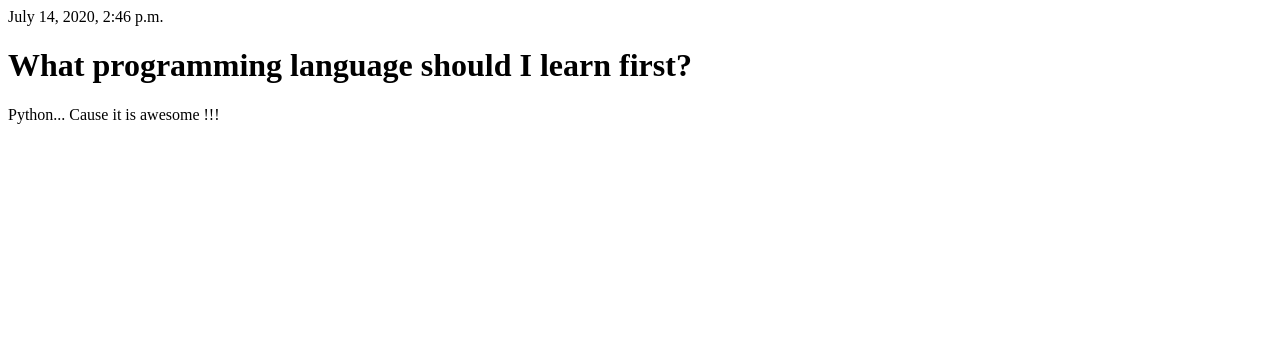
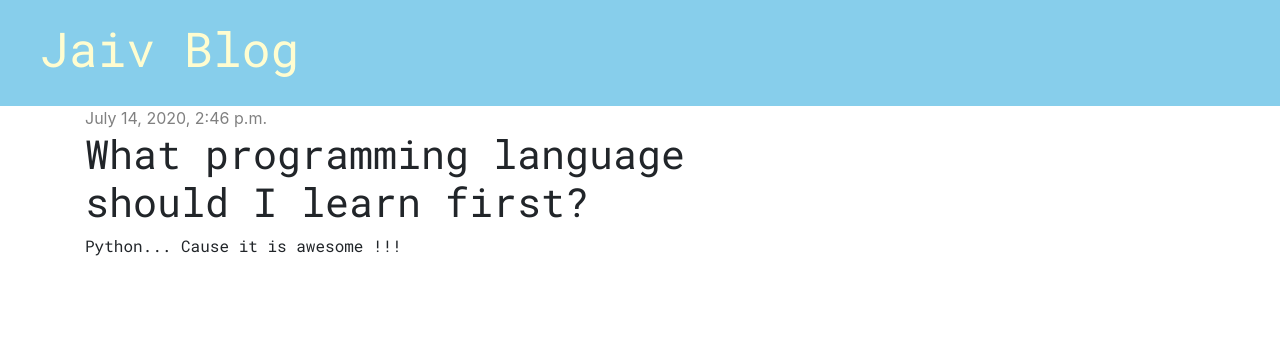
Before and after one commit to Jaiv24/my_django_site, a Django app: template blog/templates/blog/post_detail.html in a window 1280 px wide. Shown: the top 347 px of the page. Run offline with Django 3.2, Linux system fonts and the light colour scheme; the template is opened without the code that fills it: values that come from a table or form of the project are taken from there, others are empty; data comes from the database, SQL or seed files in the repository; both versions use the stored data as it was after the commit; parts of the project's set-up code (start-up, migrations or seed data) failed here and were passed over; some libraries are stand-ins or nearby versions.

Commit message:
Apply DRY principle by using extends in Django and add styles

```diff
--- /dev/null
+++ b/blog/static/css/blog.css
@@ -0,0 +1,32 @@
+.page-header{
+  background-color: skyblue;
+  margin-top: 0;
+  padding: 20px 20px 20px 40px;
+}
+.page-header h1 a{
+  color: #fffdd0;
+  text-decoration: none;
+  font-size: 36pt;
+}
+.context {
+  margin-left: 40px;
+}
+h1, h2, h3, h4, p {
+  font-family: "Roboto Mono", "Lucida Grande", "DejaVu Sans", "Bitstream Vera Sans", Verdana, Arial, sans-serif;
+}
+
+.date {
+  color: grey;
+}
+
+.post{
+  margin-bottom: 90px;
+}
+
+.post h1 a {
+  color: #000000;
+}
+
+.post h1 a:visited {
+  color: purple;
+}
--- /dev/null
+++ b/blog/templates/blog/base.html
@@ -0,0 +1,26 @@
+
+<!DOCTYPE html>
+<html lang="en">
+<head>
+    {% load static %}
+    <meta charset="UTF-8">
+    <title>Jaiv BLOG</title>
+    <link href="https://fonts.googleapis.com/css2?family=Roboto+Mono:wght@400;600&display=swap" rel="stylesheet" type="text/css">
+    <link rel="stylesheet" href="https://stackpath.bootstrapcdn.com/bootstrap/4.5.0/css/bootstrap.min.css">
+    <link rel="stylesheet" href="{% static 'css/blog.css' %}">
+</head>
+<body>
+<div class="page-header">
+    <h1><a href="{% url 'post_list' %}"> Jaiv Blog </a> </h1>
+</div>
+
+<div class="content container">
+    <div class="row">
+       <div class="col-md-8">
+
+           {% block content %}
+           {% endblock %}
+
+       </div>
+    </div>
+</div>
--- a/blog/templates/blog/post_detail.html
+++ b/blog/templates/blog/post_detail.html
@@ -1,16 +1,13 @@
-<!DOCTYPE html>
-<html lang="en">
-<head>
-    <meta charset="UTF-8">
-    <title>Jaiv BLOG</title>
-</head>
-<body>
+{% extends 'blog/base.html'%}
+
+    {% block content %}
+        <div class="post">
             {% if post.published_date %}
-    <div>
+            <div class="date">
                 {{ post.published_date }}
             </div>
             {% endif %}
             <h1>{{ post.title }}</h1>
             <p> {{ post.text|linebreaksbr}}</p>
-</body>
-</html>
+        </div>
+    {% endblock %}
--- a/mySite/settings.py
+++ b/mySite/settings.py
@@ -113,3 +113,8 @@
 # https://docs.djangoproject.com/en/3.0/howto/static-files/
 
 STATIC_URL = '/static/'
+
+# STATICFILES_DIRS = [
+#     os.path.join(BASE_DIR, "static"),
+#
+# ]
```
Also changed, not shown: blog/templates/blog/post_list.html (+6 -14 lines), db.sqlite3. Lines whose indentation alone changed are shown as unchanged.
